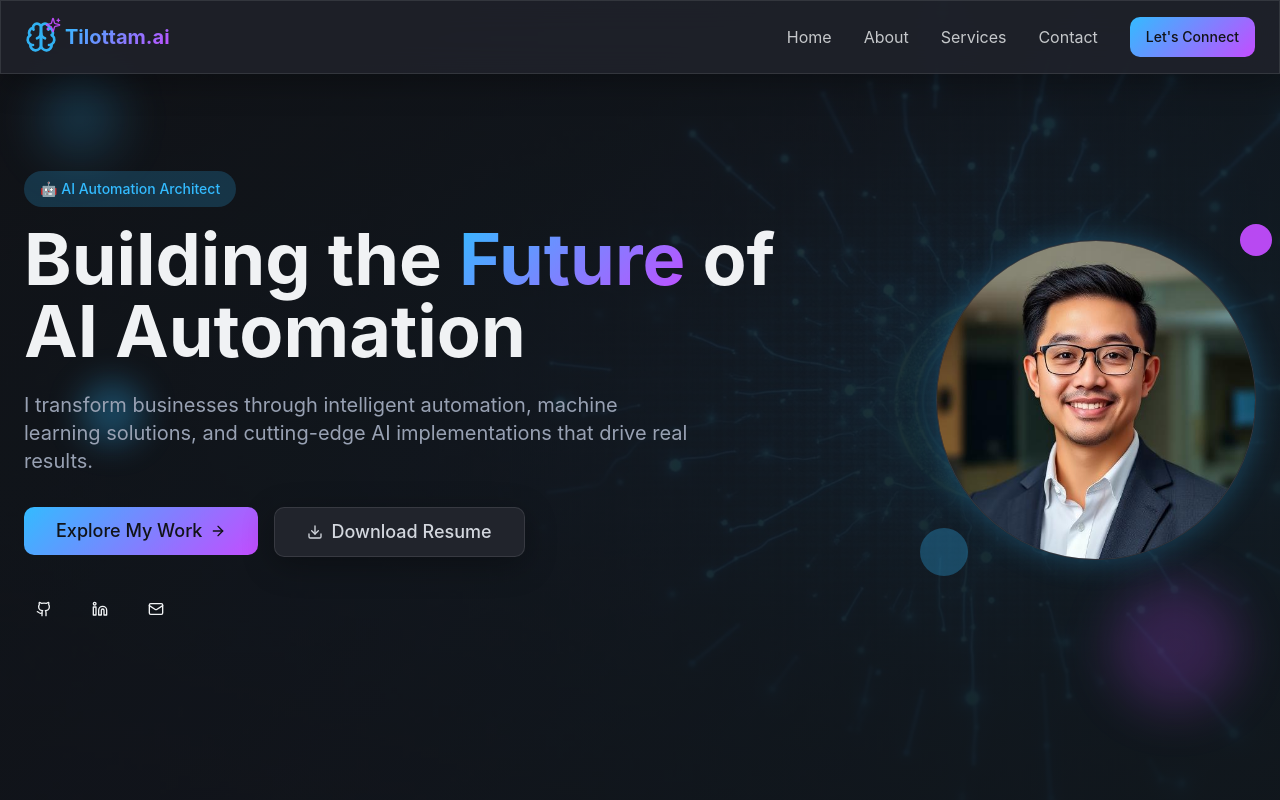
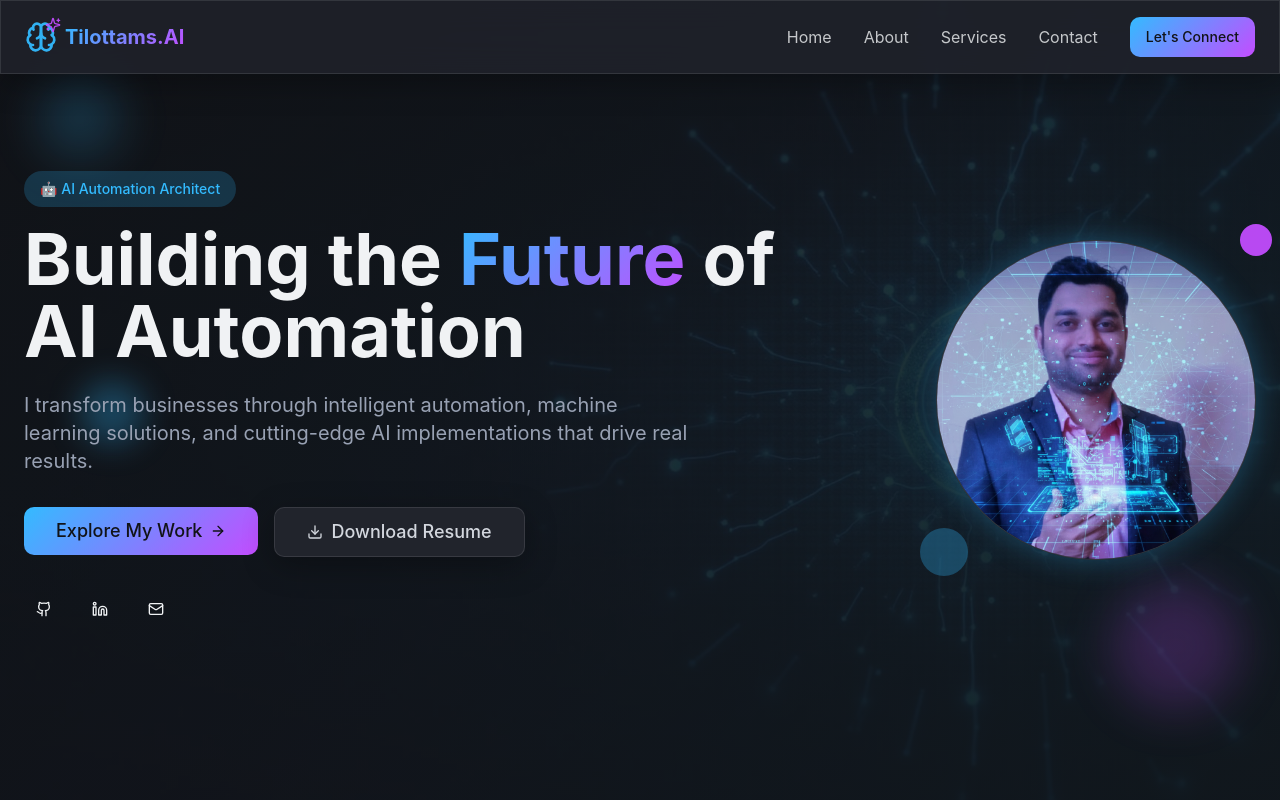
Before and after one commit to dsm-ai-agents/tilo-digital-glow, a React (Vite) app: page / in a window 1280 px wide. Shown: the top 800 px of the page. Built offline with nearby package versions, Linux system fonts and the light colour scheme; the HTML template or start-up script is replaced by a standard one.

Commit message:
Update profile picture and name

```diff
--- a/index.html
+++ b/index.html
@@ -3,19 +3,19 @@
   <head>
     <meta charset="UTF-8" />
     <meta name="viewport" content="width=device-width, initial-scale=1.0" />
-    <title>Tilottam.ai - AI Automation Architect | Machine Learning Expert</title>
+    <title>Tilottams.AI - AI Automation Architect | Machine Learning Expert</title>
     <meta name="description" content="Transform your business with intelligent AI solutions. Expert in automation, machine learning, and custom AI development. Building the future of artificial intelligence." />
-    <meta name="author" content="Tilottam - AI Expert" />
+    <meta name="author" content="Tilottams - AI Expert" />
     <meta name="keywords" content="AI, machine learning, automation, artificial intelligence, chatbots, ML models, AI consulting" />
 
-    <meta property="og:title" content="Tilottam.ai - AI Automation Architect" />
+    <meta property="og:title" content="Tilottams.AI - AI Automation Architect" />
     <meta property="og:description" content="Transform your business with intelligent AI solutions. Expert in automation, machine learning, and custom AI development." />
     <meta property="og:type" content="website" />
     <meta property="og:image" content="https://lovable.dev/opengraph-image-p98pqg.png" />
 
     <meta name="twitter:card" content="summary_large_image" />
-    <meta name="twitter:site" content="@tilottam_ai" />
-    <meta name="twitter:title" content="Tilottam.ai - AI Automation Architect" />
+    <meta name="twitter:site" content="@tilottams_ai" />
+    <meta name="twitter:title" content="Tilottams.AI - AI Automation Architect" />
     <meta name="twitter:description" content="Building the future of AI automation and machine learning solutions" />
     <meta name="twitter:image" content="https://lovable.dev/opengraph-image-p98pqg.png" />
   </head>
--- a/src/components/ContactSection.tsx
+++ b/src/components/ContactSection.tsx
@@ -9,7 +9,7 @@ const ContactSection = () => {
     {
       icon: Mail,
       title: "Email",
-      value: "hello@tilottam.ai",
+      value: "hello@tilottams.ai",
       description: "Drop me a line anytime"
     },
     {
--- a/src/components/Footer.tsx
+++ b/src/components/Footer.tsx
@@ -19,7 +19,7 @@ const Footer = () => {
                 <Brain className="h-8 w-8 text-primary animate-pulse" />
                 <Sparkles className="absolute -top-1 -right-1 h-4 w-4 text-accent animate-pulse" />
               </div>
-              <span className="text-xl font-bold gradient-text">Tilottam.ai</span>
+              <span className="text-xl font-bold gradient-text">Tilottams.AI</span>
             </div>
             <p className="text-muted-foreground mb-6 max-w-md">
               Transforming businesses through intelligent automation and cutting-edge AI solutions.
@@ -89,7 +89,7 @@ const Footer = () => {
         <div className="pt-8 border-t border-white/10">
           <div className="flex flex-col md:flex-row justify-between items-center gap-4">
             <p className="text-sm text-muted-foreground">
-              © {currentYear} Tilottam.ai. All rights reserved. Built with passion for AI innovation.
+              © {currentYear} Tilottams.AI. All rights reserved. Built with passion for AI innovation.
             </p>
             <div className="flex gap-6 text-sm">
               <a href="#" className="text-muted-foreground hover:text-primary transition-colors">
--- a/src/components/Header.tsx
+++ b/src/components/Header.tsx
@@ -20,7 +20,7 @@ const Header = () => {
               <Brain className="h-8 w-8 text-primary animate-pulse" />
               <Sparkles className="absolute -top-1 -right-1 h-4 w-4 text-accent animate-pulse" />
             </div>
-            <span className="text-xl font-bold gradient-text">Tilottam.ai</span>
+            <span className="text-xl font-bold gradient-text">Tilottams.AI</span>
           </div>
 
           {/* Desktop Navigation */}
--- a/src/components/HeroSection.tsx
+++ b/src/components/HeroSection.tsx
@@ -84,7 +84,7 @@ const HeroSection = () => {
               <div className="w-80 h-80 rounded-full overflow-hidden glass-card glow-primary">
                 <img
                   src={profileImage}
-                  alt="Tilottam - AI Expert"
+                  alt="Tilottams - AI Expert"
                   className="w-full h-full object-cover"
                 />
               </div>
```
Also changed, not shown: src/assets/original-profile.jfif (added), src/assets/profile-tilottam.jpg.
